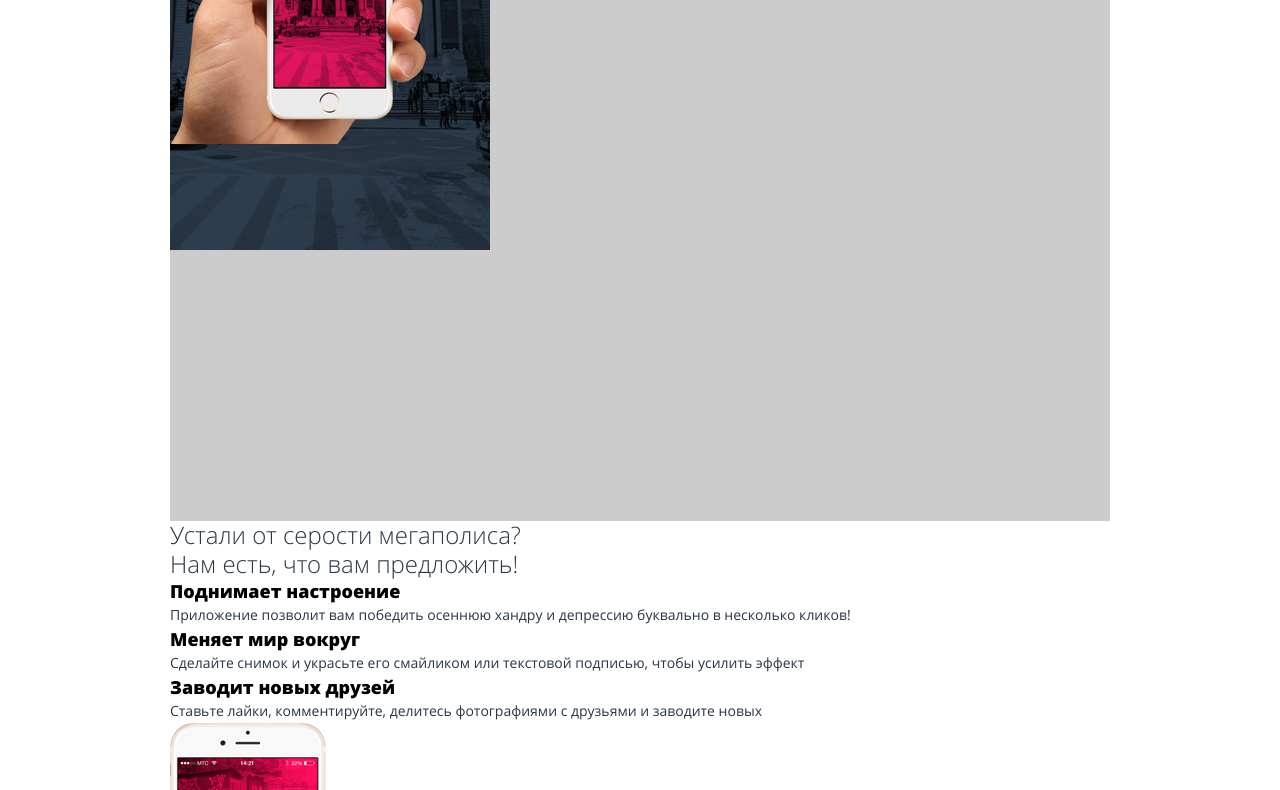
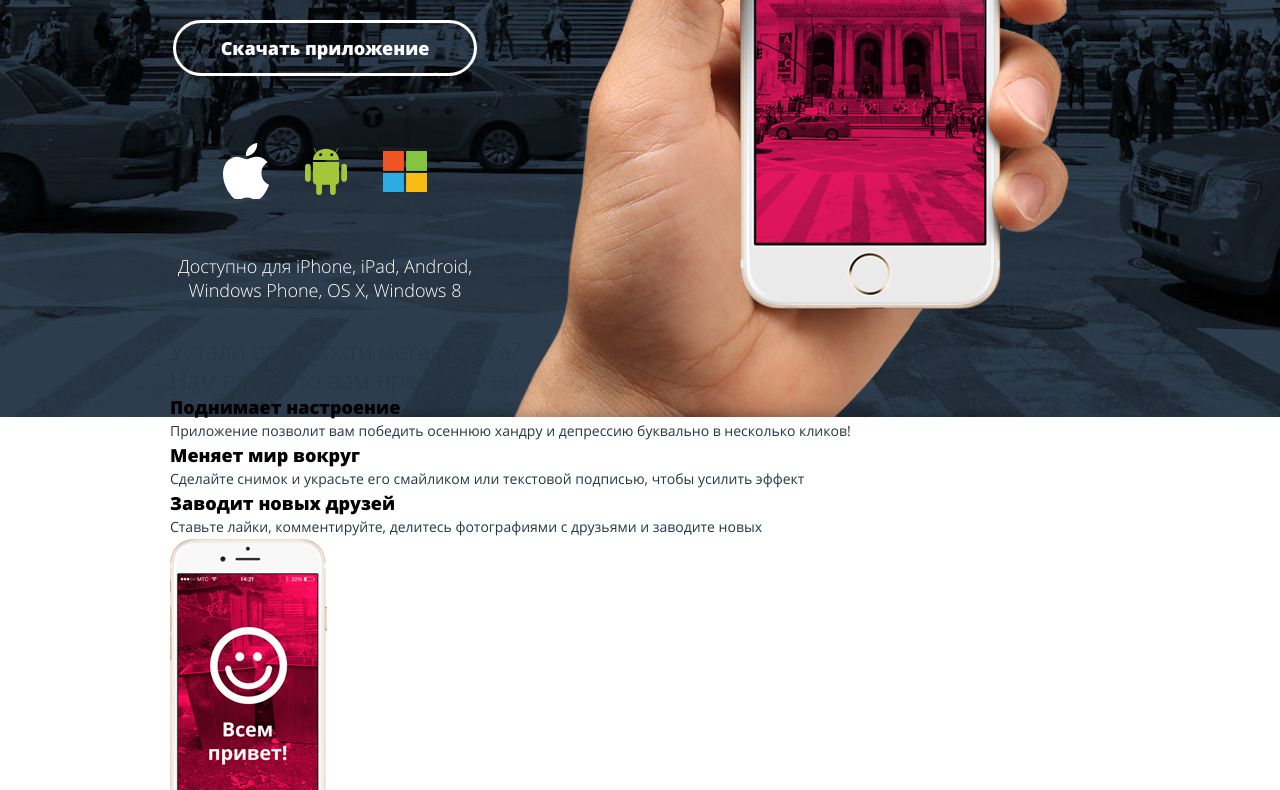
Before and after one commit to DmitryGytnikov/1477249-pink-20, a website: page source/index.html in a window 1280 px wide. Shown: the part 436-1226 px from the top of the page. Drawn offline with nearby package versions, Linux system fonts and the light colour scheme; files that its build step writes are made by us from their sources.

Commit message:
Добавляет верстку .title и .download (адаптив) на index.html

```diff
--- a/source/index.html
+++ b/source/index.html
@@ -47,11 +47,15 @@
     </div>
   </header>
   <main class="main">
-    <div class="container">
+
     <h1 class="visually-hidden">Приложение Pink</h1>
 
     <div class="title">
+      <div class="title_container">
         <p class="title__text">Взгляните на жизнь иначе!</p>
+      </div>
+    </div>
+
     <div class="title__download download">
       <h2 class="visually-hidden">Скачать приложение Pink</h2>
       <a class="download__btn" href="https://www.apple.com/ru/ios/app-store/" target="_blank">
@@ -78,7 +82,8 @@
         Доступно для iPhone, iPad, Android, Windows Phone, OS X, Windows 8
       </p>
     </div>
-      </div>
+
+    <div class="container">
 
       <section class="advanteges">
         <h2 class="visually-hidden">Преимущества Pink</h2>
@@ -144,6 +149,7 @@
       </div>
 
     </div>
+
   </main>
   <footer class="footer">
     <div class="container">
--- a/source/sass/blocks/download.scss
+++ b/source/sass/blocks/download.scss
@@ -1,14 +1,14 @@
 .download {
   background-color: #1d2631;
+  padding: 28px 0 35px 0;
+  display: flex;
+  flex-direction: column;
+  align-items: center;
 }
 
 .download__btn {
-  box-sizing: border-box;
-  width: 280px;
-  height: 55px;
-  display: flex;
-  justify-content: center;
-  align-items: center;
+  padding: 13px 35px 13px 35px;
+  display: inline-block;
   background-color: transparent;
   border: 3px solid #ffffff;
   border-radius: 29px;
@@ -16,32 +16,33 @@
 
   @include text (700, 18px, 18px, #ffffff);
   // ($font-weight, $font-size, $line-height, $color)
+  line-height: normal;
+
+  margin-bottom: 32px;
 
   &:hover,
   &:focus {
     color: #d22856;
     background-color: #ffffff;
-    border: 3px solid #ffffff;
     box-shadow: 0 5px 7px rgba(1, 1, 1, 0.75);
-    border-radius: 30px;
   }
 
   &:active {
     background-color: #ffffff;
     border: 3px solid #ffffff;
-    border-radius: 30px;
+    color: #d22856;
     box-shadow: none;
 
-    color: #d22856;
     opacity: 0.3;
   }
 }
 
 .download__list {
-  display: flex;
+  display: inline-flex;
   width: 204px;
   justify-content: space-between;
   align-items: center;
+  margin-bottom: 25px;
 }
 
 .download__link {
@@ -73,8 +74,45 @@
 }
 
 .download__text {
-  margin: 0;
+  text-align: center;
+  max-width: 230px;
 
   @include text (300, 14px, 24px, #FFFFFF);
   // ($font-weight, $font-size, $line-height, $color)
 }
+
+@media (min-width: 660px) {
+  .download {
+    background-color: transparent;
+    margin-left: -310px;
+  }
+
+  .download__btn {
+    padding-left: 45px;
+    padding-right: 45px;
+    margin-bottom: 46px;
+  }
+
+  .download__list {
+    margin-bottom: 35px;
+  }
+
+  .download__text {
+    font-size: 18px;
+    max-width: 300px;
+  }
+}
+
+@media (min-width: 980px) {
+  .download {
+    margin-left: -630px;
+  }
+
+  .download__btn {
+    margin-bottom: 67px;
+  }
+
+  .download__list {
+    margin-bottom: 55px;
+  }
+}
--- a/source/sass/blocks/header.scss
+++ b/source/sass/blocks/header.scss
@@ -92,7 +92,7 @@
   }
 }
 
-@media (max-width: 980px) {
+@media (max-width: 979px) {
   body.lock {
     overflow: hidden; //Запрет скролла при открытом меню
   }
@@ -203,7 +203,7 @@
   }
 }
 
-@media (max-width: 660px) {
+@media (max-width: 659px) {
   .header__body {
     min-height: 70px;
   }
--- a/source/sass/blocks/title.scss
+++ b/source/sass/blocks/title.scss
@@ -1,17 +1,90 @@
 .title {
-  min-height: 733px;
-
-  background-color: #cccccc;
-  background-image:  url("../img/iphone-hand-mobile@1x.png"),
-    url("../img/bg-back-mobile@1x.jpg");
-  background-position: 0 70px, 0 0;
-  background-repeat: no-repeat, no-repeat;
+  background: #cccccc url("../img/bg-back-mobile@1x.jpg") 50% 0/cover no-repeat;
+  // position: relative;
 }
 
 .title__text {
-  margin: 0;
-  margin-top: 224px;
+  text-align: center;
+  margin: 0 auto;
+  max-width: 230px;
+  padding: 91px 0 315px 0;
 
   @include text (300, 24px, 24px*1.2, #FFFFFF);
   // ($font-weight, $font-size, $line-height, $color)
+
+  position: relative;
+
+  &::before {
+    content: "";
+    position: absolute;
+    width: 258px;
+    height: 286px;
+    background: url("../img/iphone-hand-mobile@1x.png") 50% 0/cover no-repeat;
+    left: -45px;
+    bottom: 0;
+  }
 }
+
+@media (min-width: 320px) {
+  .title {
+    background-image: url("../img/bg-back-tablet@1x.jpg");
+  }
+}
+
+@media (min-width: 660px) {
+  .title_container {
+    width: 545px;
+    margin: 0 auto;
+  }
+
+  .title__text {
+    margin: 0 0;
+
+    padding: 204px 0 381px 0;
+
+    font-size: 40px;
+    line-height: 48px;
+
+    &::before {
+      width: 660px;
+      height: 545px;
+      background-image: url("../img/iphone-hand-tablet@1x.png");
+      left: -52px;
+    }
+  }
+
+  .title__download {
+    margin-top: -379px;
+    position: relative;
+    z-index: 2;
+  }
+}
+
+@media (min-width: 980px) {
+  .title {
+    background-image: url("../img/bg-back-desktop@1x.jpg");
+  }
+
+  .title_container {
+    width: auto;
+    max-width: 980px;
+  }
+
+  .title__text {
+    padding: 216px 0 433px 34px;
+    font-size: 50px;
+    line-height: 68px;
+    max-width: 300px;
+
+    &::before {
+      width: 1050px;
+      height: 645px;
+      background-image: url("../img/iphone-hand-desktop@1x.png");
+      left: 35px;
+    }
+  }
+
+  .title__download {
+    margin-top: -425px;
+  }
+}
```
Lines whose indentation alone changed are shown as unchanged.
